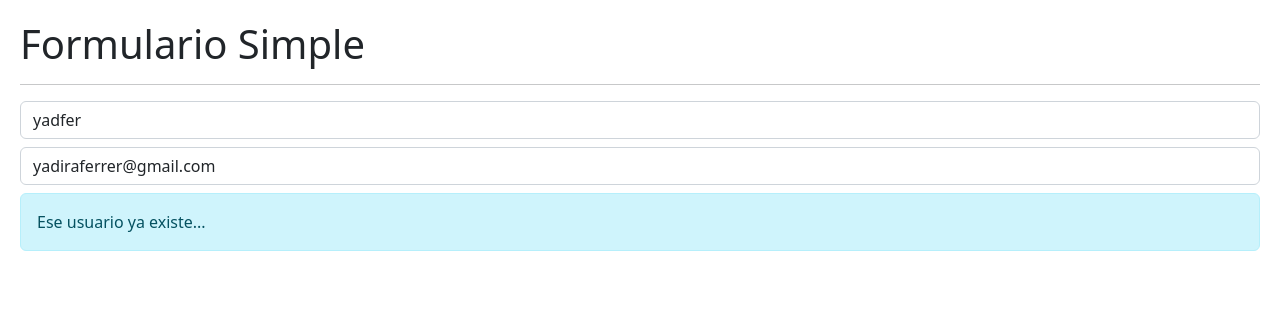
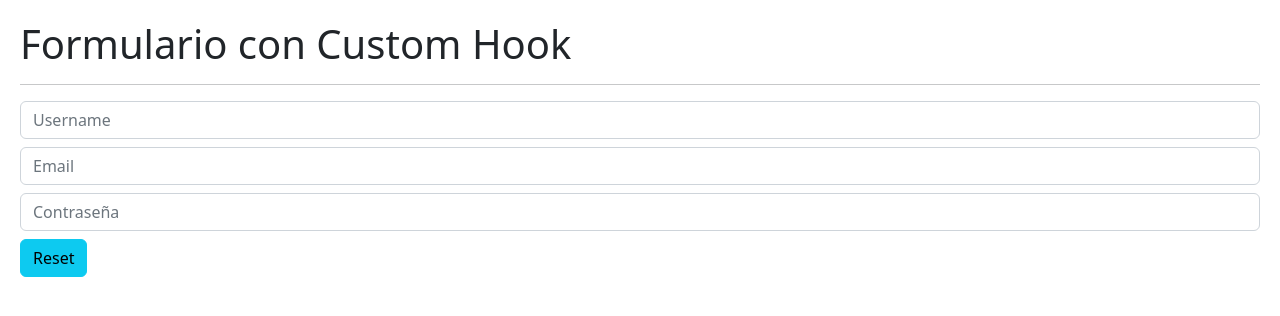
Before and after one commit to Yadira-Ferrer/React-Projects, a React (Vite) app in the folder 05-hook-app/: page / in a window 1280 px wide. Shown: the top 316 px of the page. Built offline with nearby package versions, Linux system fonts and the light colour scheme.

Commit message:
Hooks - custom hook useForm

```diff
--- /dev/null
+++ b/05-hook-app/src/02-useEffect/FormWithCustomHook.jsx
@@ -0,0 +1,51 @@
+import { useForm } from '../hooks/useForm';
+
+export const FormWithCustomHook = () => {
+  const { formState, onInputChage, onResetForm, username, email, password } =
+    useForm({
+      username: '',
+      email: '',
+      password: '',
+    });
+
+  //const { username, email, password } = formState;
+
+  return (
+    <>
+      <h1> Formulario con Custom Hook </h1>
+      <hr />
+      <input
+        type="text"
+        className="form-control"
+        placeholder="Username"
+        name="username"
+        value={username}
+        onChange={onInputChage}
+      />
+      <input
+        type="email"
+        className="form-control  mt-2"
+        placeholder="Email"
+        name="email"
+        value={email}
+        onChange={onInputChage}
+      />
+      <input
+        type="password"
+        className="form-control  mt-2"
+        placeholder="Contraseña"
+        name="password"
+        value={password}
+        onChange={onInputChage}
+      />
+      <button onClick={onResetForm} className="btn btn-info mt-2">
+        Reset
+      </button>
+    </>
+  );
+};
+
+/*
+    Se recomienda crear efectos (useEffect) específicos por cada acción
+    que deseamos ejecutar.
+*/
--- a/05-hook-app/src/02-useEffect/Message.jsx
+++ b/05-hook-app/src/02-useEffect/Message.jsx
@@ -1,18 +1,24 @@
-import { useEffect } from 'react';
+import { useEffect, useState } from 'react';
 
 export const Message = () => {
+  const [coords, setCoords] = useState({ x: 0, y: 0 });
+
   useEffect(() => {
-    console.log('Message mounted...');
+    const onMouseMove = ({ x, y }) => {
+      setCoords({ x, y });
+    };
+
+    window.addEventListener('mousemove', onMouseMove);
 
     return () => {
-      console.log('Message unmounted...');
+      window.removeEventListener('mousemove', onMouseMove);
     };
   }, []);
 
   return (
     <>
       <div className="alert alert-info mt-2" role="alert">
-        Ese usuario ya existe...
+        Ese usuario ya existe...{JSON.stringify(coords)}
       </div>
     </>
   );
--- /dev/null
+++ b/05-hook-app/src/hooks/useForm.js
@@ -0,0 +1,24 @@
+import { useState } from 'react';
+
+export const useForm = (initialForm = {}) => {
+  const [formState, setFormState] = useState(initialForm);
+
+  const onInputChage = ({ target }) => {
+    const { name, value } = target;
+    setFormState({
+      ...formState,
+      [name]: value,
+    });
+  };
+
+  const onResetForm = () => {
+    setFormState(initialForm);
+  };
+
+  return {
+    ...formState,
+    formState,
+    onInputChage,
+    onResetForm,
+  };
+};
--- a/05-hook-app/src/main.jsx
+++ b/05-hook-app/src/main.jsx
@@ -1,6 +1,7 @@
 import React from 'react';
 import ReactDOM from 'react-dom/client';
-import { SimpleForm } from './02-useEffect/SimpleForm';
+import { FormWithCustomHook } from './02-useEffect/FormWithCustomHook';
+//import { SimpleForm } from './02-useEffect/SimpleForm';
 //import { CounterWithCustomHook } from './01-useState/CounterWithCustomHook';
 //import { CounterApp } from './01-useState/CounterApp';
 //import { HooksApp } from './HooksApp';
@@ -8,6 +9,6 @@ import './index.css';
 
 ReactDOM.createRoot(document.getElementById('root')).render(
   //<React.StrictMode>
-  <SimpleForm />
+  <FormWithCustomHook />
   //</React.StrictMode>
 );
```
